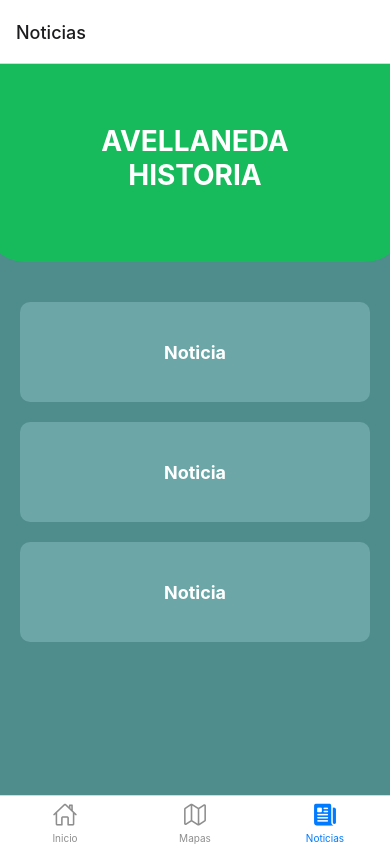
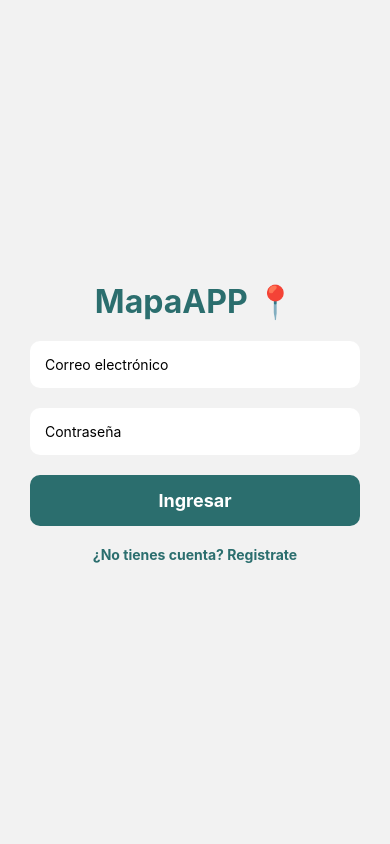
Before and after one commit to leonBeltranMazzaferri/trebajo-hernan-ruiz, a React Native app in the folder avellanedaUnida/: screen /Noticias in a window 390 px wide. Built offline with nearby package versions, Linux system fonts and the light colour scheme.

Commit message:
login y registro creado

```diff
--- a/avellanedaUnida/App.js
+++ b/avellanedaUnida/App.js
@@ -1,18 +1,21 @@
-import React from 'react';
+import React, { useState } from 'react';
 import { Ionicons } from '@expo/vector-icons';
 import { createBottomTabNavigator } from '@react-navigation/bottom-tabs';
+import { createStackNavigator } from '@react-navigation/stack';
 import { NavigationContainer } from '@react-navigation/native';
 import { registerRootComponent } from 'expo';
 
 import Inicio from './components/Inicio';
 import Noticias from './components/Noticias';
 import Mapa from './components/mapa';
+import LoginScreen from './components/LoginScreen';
+import RegisterScreen from './components/RegisterScreen';
 
 const Tabs = createBottomTabNavigator();
+const Stack = createStackNavigator();
 
-function App() {
+function TabsNavigator() {
   return (
-    <NavigationContainer>
     <Tabs.Navigator
       screenOptions={({ route }) => ({
         tabBarIcon: ({ focused, color, size }) => {
@@ -28,8 +31,34 @@ function App() {
       <Tabs.Screen name="Mapas" component={Mapa} />
       <Tabs.Screen name="Noticias" component={Noticias} />
     </Tabs.Navigator>
+  );
+}
+
+function App() {
+  const [isLoggedIn, setIsLoggedIn] = useState(false);
+
+  return (
+    <NavigationContainer>
+      <Stack.Navigator screenOptions={{ headerShown: false }}>
+        {!isLoggedIn ? (
+          <>
+            <Stack.Screen name="Login">
+              {(props) => (
+                <LoginScreen
+                  {...props}
+                  onLoginSuccess={() => setIsLoggedIn(true)}
+                />
+              )}
+            </Stack.Screen>
+            <Stack.Screen name="Register" component={RegisterScreen} />
+          </>
+        ) : (
+          <Stack.Screen name="Main" component={TabsNavigator} />
+        )}
+      </Stack.Navigator>
     </NavigationContainer>
   );
 }
 
 registerRootComponent(App);
+export default App;
--- a/avellanedaUnida/components/Inicio.js
+++ b/avellanedaUnida/components/Inicio.js
@@ -3,31 +3,39 @@ import { StyleSheet, View, Text, TouchableOpacity } from "react-native";
 export default function Inicio() {
   return (
     <View style={styles.container}>
-
       {/* Encabezado */}
       <View style={styles.header}>
-        <Text style={styles.titulo}>MapaAPP 📍</Text>
+        <Text style={styles.titulo}>MapaAPP</Text>
+        <Text style={styles.subtitulo}>Explora y descubre tu entorno</Text>
       </View>
 
-      {/* Botones principales */}
-      <View style={styles.row}>
-        <TouchableOpacity style={styles.cuadro}>
-          <Text style={styles.texto}>Mapa</Text>
+      {/* Contenido principal */}
+      <View style={styles.content}>
+        <TouchableOpacity style={styles.card}>
+          <Text style={styles.cardTitle}>Mapa</Text>
+          <Text style={styles.cardText}>
+            Encuentra ubicaciones y puntos de interés.
+          </Text>
         </TouchableOpacity>
 
-        <TouchableOpacity style={styles.cuadro}>
-          <Text style={styles.texto}>Historia</Text>
+        <TouchableOpacity style={styles.card}>
+          <Text style={styles.cardTitle}>Historia</Text>
+          <Text style={styles.cardText}>
+            Aprende sobre los lugares que visitas.
+          </Text>
+        </TouchableOpacity>
+
+        <TouchableOpacity style={[styles.card, styles.highlight]}>
+          <Text style={styles.cardTitle}>Te puede interesar</Text>
+          <Text style={styles.cardText}>
+            Artículos y recomendaciones personalizadas.
+          </Text>
         </TouchableOpacity>
       </View>
 
-      {/* Cuadro central */}
-      <TouchableOpacity style={styles.cuadroGrande}>
-        <Text style={styles.texto}>TE PUEDE INTERESAR</Text>
-      </TouchableOpacity>
-
       {/* Botón inferior */}
-      <TouchableOpacity style={styles.cuadroAncho}>
-        <Text style={styles.texto}>Buzón de quejas/ redes sociales</Text>
+      <TouchableOpacity style={styles.footerButton}>
+        <Text style={styles.footerText}>Buzón de quejas</Text>
       </TouchableOpacity>
     </View>
   );
@@ -36,56 +44,70 @@ export default function Inicio() {
 const styles = StyleSheet.create({
   container: {
     flex: 1,
-    backgroundColor: "#4F8C8C", // color de fondo como en la imagen
+    backgroundColor: "#E6F2F2", // fondo claro y elegante
     alignItems: "center",
-    justifyContent: "flex-start",
-    padding: 20,
+    justifyContent: "space-between",
+    paddingVertical: 40,
+    paddingHorizontal: 20,
   },
   header: {
-    marginTop: 40,
-    marginBottom: 20,
+    alignItems: "center",
   },
   titulo: {
-    fontSize: 28,
+    fontSize: 32,
     fontWeight: "bold",
-    color: "white",
+    color: "#2B6E6E",
+    marginBottom: 6,
   },
-  row: {
-    flexDirection: "row",
-    justifyContent: "space-between",
+  subtitulo: {
+    fontSize: 16,
+    color: "#5C8C8C",
+  },
+  content: {
     width: "100%",
-    marginBottom: 20,
-  },
-  cuadro: {
     flex: 1,
-    backgroundColor: "#6CA6A6",
-    margin: 5,
-    height: 100,
-    borderRadius: 10,
-    alignItems: "center",
     justifyContent: "center",
   },
-  cuadroGrande: {
+  card: {
+    backgroundColor: "white",
+    borderRadius: 16,
+    padding: 20,
+    marginVertical: 10,
+    shadowColor: "#000",
+    shadowOffset: { width: 0, height: 3 },
+    shadowOpacity: 0.1,
+    shadowRadius: 6,
+    elevation: 3,
+  },
+  highlight: {
+    backgroundColor: "#DFF3F3",
+  },
+  cardTitle: {
+    fontSize: 20,
+    fontWeight: "bold",
+    color: "#2B6E6E",
+    marginBottom: 6,
+  },
+  cardText: {
+    fontSize: 14,
+    color: "#4F8C8C",
+  },
+  footerButton: {
+    backgroundColor: "#2B6E6E",
     width: "100%",
-    backgroundColor: "#6CA6A6",
-    height: 120,
-    borderRadius: 10,
+    paddingVertical: 18,
+    borderRadius: 12,
     alignItems: "center",
-    justifyContent: "center",
-    marginBottom: 20,
+    marginTop: 20,
+    shadowColor: "#000",
+    shadowOffset: { width: 0, height: 4 },
+    shadowOpacity: 0.2,
+    shadowRadius: 5,
+    elevation: 4,
   },
-  cuadroAncho: {
-    width: "100%",
-    backgroundColor: "#6CA6A6",
-    height: 80,
-    borderRadius: 10,
-    alignItems: "center",
-    justifyContent: "center",
-  },
-  texto: {
-    fontSize: 18,
+  footerText: {
     color: "white",
-    fontWeight: "bold",
-    textAlign: "center",
+    fontSize: 16,
+    fontWeight: "600",
   },
 });
--- /dev/null
+++ b/avellanedaUnida/components/LoginScreen.js
@@ -0,0 +1,75 @@
+import React, { useState } from "react";
+import { View, Text, TextInput, TouchableOpacity, StyleSheet, Alert } from "react-native";
+
+export default function LoginScreen({ onLoginSuccess, navigation }) {
+  const [email, setEmail] = useState("");
+  const [password, setPassword] = useState("");
+
+  const handleLogin = async () => {
+    if (!email || !password) {
+      Alert.alert("Error", "Completa todos los campos");
+      return;
+    }
+
+    try {
+      const res = await fetch("http://192.168.0.97:3000/login", {
+        method: "POST",
+        headers: { "Content-Type": "application/json" },
+        body: JSON.stringify({ email, password }),
+      });
+
+      const data = await res.json();
+
+      if (data.success) {
+        onLoginSuccess(); // Login correcto
+      } else {
+        Alert.alert("Error", "Email o contraseña incorrectos");
+      }
+    } catch (err) {
+      console.log(err);
+      Alert.alert("Error", "No se pudo iniciar sesión");
+    }
+  };
+
+  return (
+    <View style={styles.container}>
+      <Text style={styles.title}>MapaAPP 📍</Text>
+
+      <TextInput
+        style={styles.input}
+        placeholder="Correo electrónico"
+        value={email}
+        onChangeText={setEmail}
+        autoCapitalize="none"
+      />
+      <TextInput
+        style={styles.input}
+        placeholder="Contraseña"
+        secureTextEntry
+        value={password}
+        onChangeText={setPassword}
+      />
+
+      <TouchableOpacity style={styles.button} onPress={handleLogin}>
+        <Text style={styles.buttonText}>Ingresar</Text>
+      </TouchableOpacity>
+
+      <TouchableOpacity
+        onPress={() => navigation.navigate("Register")}
+        style={{ marginTop: 20 }}
+      >
+        <Text style={{ textAlign: "center", color: "#2B6E6E", fontWeight: "bold" }}>
+          ¿No tienes cuenta? Registrate
+        </Text>
+      </TouchableOpacity>
+    </View>
+  );
+}
+
+const styles = StyleSheet.create({
+  container: { flex: 1, justifyContent: "center", padding: 30 },
+  title: { fontSize: 32, fontWeight: "bold", marginBottom: 20, textAlign: "center", color: "#2B6E6E" },
+  input: { backgroundColor: "#fff", padding: 15, borderRadius: 10, marginBottom: 20 },
+  button: { backgroundColor: "#2B6E6E", padding: 15, borderRadius: 10, alignItems: "center" },
+  buttonText: { color: "#fff", fontWeight: "bold", fontSize: 18 },
+});
--- a/avellanedaUnida/components/Noticias.js
+++ b/avellanedaUnida/components/Noticias.js
@@ -1,28 +1,39 @@
-import { StyleSheet, Text, View , TouchableOpacity} from 'react-native';
-      export default function AvellanedaHistoria() {
+import { StyleSheet, Text, View, TouchableOpacity } from "react-native";
+
+export default function AvellanedaHistoria() {
   return (
     <View style={styles.container}>
-
-      {/* Encabezado de noticia */}
+      {/* Encabezado */}
       <View style={styles.headerBox}>
-        <Text style={styles.titulo}>AVELLANEDA HISTORIA</Text>
+        <Text style={styles.titulo}>Avellaneda Historia</Text>
+        <Text style={styles.subtitulo}>
+          Descubrí hechos y curiosidades de nuestra ciudad
+        </Text>
       </View>
 
-      {/* Tres cajas verticales centradas */}
-      <TouchableOpacity style={styles.cuadroNoticia}>
-        <Text style={styles.texto}>Noticia</Text>
-      </TouchableOpacity>
+      {/* Noticias */}
+      <View style={styles.newsContainer}>
+        <TouchableOpacity style={styles.cuadroNoticia}>
+          <Text style={styles.newsTitle}>Primeros asentamientos</Text>
+          <Text style={styles.newsText}>
+            Conocé cómo comenzó el desarrollo urbano de Avellaneda.
+          </Text>
+        </TouchableOpacity>
 
+        <TouchableOpacity style={styles.cuadroNoticia}>
+          <Text style={styles.newsTitle}>Crecimiento industrial</Text>
+          <Text style={styles.newsText}>
+            El papel de Avellaneda en la historia productiva del país.
+          </Text>
+        </TouchableOpacity>
 
-
-
-      <TouchableOpacity style={styles.cuadroNoticia}>
-        <Text style={styles.texto}>Noticia</Text>
-      </TouchableOpacity>
-
-      <TouchableOpacity style={styles.cuadroNoticia}>
-        <Text style={styles.texto}>Noticia</Text>
-      </TouchableOpacity>
+        <TouchableOpacity style={styles.cuadroNoticia}>
+          <Text style={styles.newsTitle}>Personajes destacados</Text>
+          <Text style={styles.newsText}>
+            Figuras que marcaron la identidad cultural y deportiva.
+          </Text>
+        </TouchableOpacity>
+      </View>
     </View>
   );
 }
@@ -30,39 +41,60 @@ import { StyleSheet, Text, View , TouchableOpacity} from 'react-native';
 const styles = StyleSheet.create({
   container: {
     flex: 1,
-    backgroundColor: "#4F8C8C",
+    backgroundColor: "#E6F2F2",
     alignItems: "center",
     justifyContent: "flex-start",
-    padding: 20,
+    paddingHorizontal: 20,
+    paddingTop: 40,
   },
   headerBox: {
-    backgroundColor: "#18bb5cff",
-    width: "120%",
-    padding: 70,
-    borderRadius: 40,
-    marginTop: -30,
-    marginBottom: 40,
+    backgroundColor: "#2B6E6E",
+    width: "100%",
+    paddingVertical: 40,
+    borderRadius: 20,
     alignItems: "center",
+    marginBottom: 30,
+    shadowColor: "#000",
+    shadowOffset: { width: 0, height: 3 },
+    shadowOpacity: 0.2,
+    shadowRadius: 6,
+    elevation: 5,
   },
   titulo: {
     fontSize: 28,
     fontWeight: "bold",
     color: "white",
     textAlign: "center",
+    letterSpacing: 0.5,
+  },
+  subtitulo: {
+    fontSize: 15,
+    color: "rgba(255,255,255,0.8)",
+    marginTop: 6,
+    textAlign: "center",
+  },
+  newsContainer: {
+    width: "100%",
   },
   cuadroNoticia: {
-    width: "100%",
-    backgroundColor: "#6CA6A6",
-    height: 100,
-    borderRadius: 10,
-    alignItems: "center",
-    justifyContent: "center",
-    marginBottom: 20,
+    backgroundColor: "white",
+    borderRadius: 16,
+    padding: 20,
+    marginBottom: 16,
+    shadowColor: "#000",
+    shadowOffset: { width: 0, height: 3 },
+    shadowOpacity: 0.1,
+    shadowRadius: 6,
+    elevation: 3,
   },
-  texto: {
+  newsTitle: {
     fontSize: 18,
-    color: "white",
     fontWeight: "bold",
-    textAlign: "center",
+    color: "#2B6E6E",
+    marginBottom: 4,
+  },
+  newsText: {
+    fontSize: 14,
+    color: "#4F8C8C",
   },
 });
--- /dev/null
+++ b/avellanedaUnida/components/RegisterScreen.js
@@ -0,0 +1,61 @@
+import React, { useState } from "react";
+import { View, Text, TextInput, TouchableOpacity, StyleSheet, Alert } from "react-native";
+
+export default function RegisterScreen({ navigation }) {
+  const [nombre, setNombre] = useState("");
+  const [apellido, setApellido] = useState("");
+  const [telefono, setTelefono] = useState("");
+  const [email, setEmail] = useState("");
+  const [password, setPassword] = useState("");
+
+  const handleRegister = async () => {
+    if (!nombre || !apellido || !telefono || !email || !password) {
+      Alert.alert("Error", "Completa todos los campos");
+      return;
+    }
+
+    try {
+      const res = await fetch("http://192.168.0.97:3000/register", {
+        method: "POST",
+        headers: { "Content-Type": "application/json" },
+        body: JSON.stringify({ nombre, apellido, telefono, email, password }),
+      });
+
+      const data = await res.json();
+
+      if (data.success) {
+        Alert.alert("Éxito", "Usuario registrado");
+        navigation.goBack();
+      } else {
+        Alert.alert("Error", data.message || "No se pudo registrar");
+      }
+    } catch (err) {
+      console.log(err);
+      Alert.alert("Error", "No se pudo registrar");
+    }
+  };
+
+  return (
+    <View style={styles.container}>
+      <Text style={styles.title}>Registrate</Text>
+
+      <TextInput style={styles.input} placeholder="Nombre" value={nombre} onChangeText={setNombre} />
+      <TextInput style={styles.input} placeholder="Apellido" value={apellido} onChangeText={setApellido} />
+      <TextInput style={styles.input} placeholder="Teléfono" value={telefono} onChangeText={setTelefono} keyboardType="phone-pad" />
+      <TextInput style={styles.input} placeholder="Correo electrónico" value={email} onChangeText={setEmail} autoCapitalize="none" />
+      <TextInput style={styles.input} placeholder="Contraseña" value={password} onChangeText={setPassword} secureTextEntry />
+
+      <TouchableOpacity style={styles.button} onPress={handleRegister}>
+        <Text style={styles.buttonText}>Registrarse</Text>
+      </TouchableOpacity>
+    </View>
+  );
+}
+
+const styles = StyleSheet.create({
+  container: { flex: 1, justifyContent: "center", padding: 30 },
+  title: { fontSize: 32, fontWeight: "bold", marginBottom: 20, textAlign: "center", color: "#2B6E6E" },
+  input: { backgroundColor: "#fff", padding: 15, borderRadius: 10, marginBottom: 15 },
+  button: { backgroundColor: "#2B6E6E", padding: 15, borderRadius: 10, alignItems: "center" },
+  buttonText: { color: "#fff", fontWeight: "bold", fontSize: 18 },
+});
--- a/avellanedaUnida/package.json
+++ b/avellanedaUnida/package.json
@@ -2,11 +2,13 @@
   "dependencies": {
     "@react-navigation/bottom-tabs": "^6.5.2",
     "@react-navigation/native": "^6.0.13",
+    "@react-navigation/stack": "^6.4.1",
     "cors": "^2.8.5",
     "dotenv": "^17.2.3",
     "expo": "~54.0.0",
     "expo-location": "~19.0.7",
     "express": "^5.1.0",
+    "firebase": "^9.23.0",
     "mysql2": "^3.15.3",
     "react": "19.1.0",
     "react-native": "0.81.5",
```
Also changed, not shown: 2 other files (tests, documents, lock files or other folders). Lines whose indentation alone changed are shown as unchanged.
